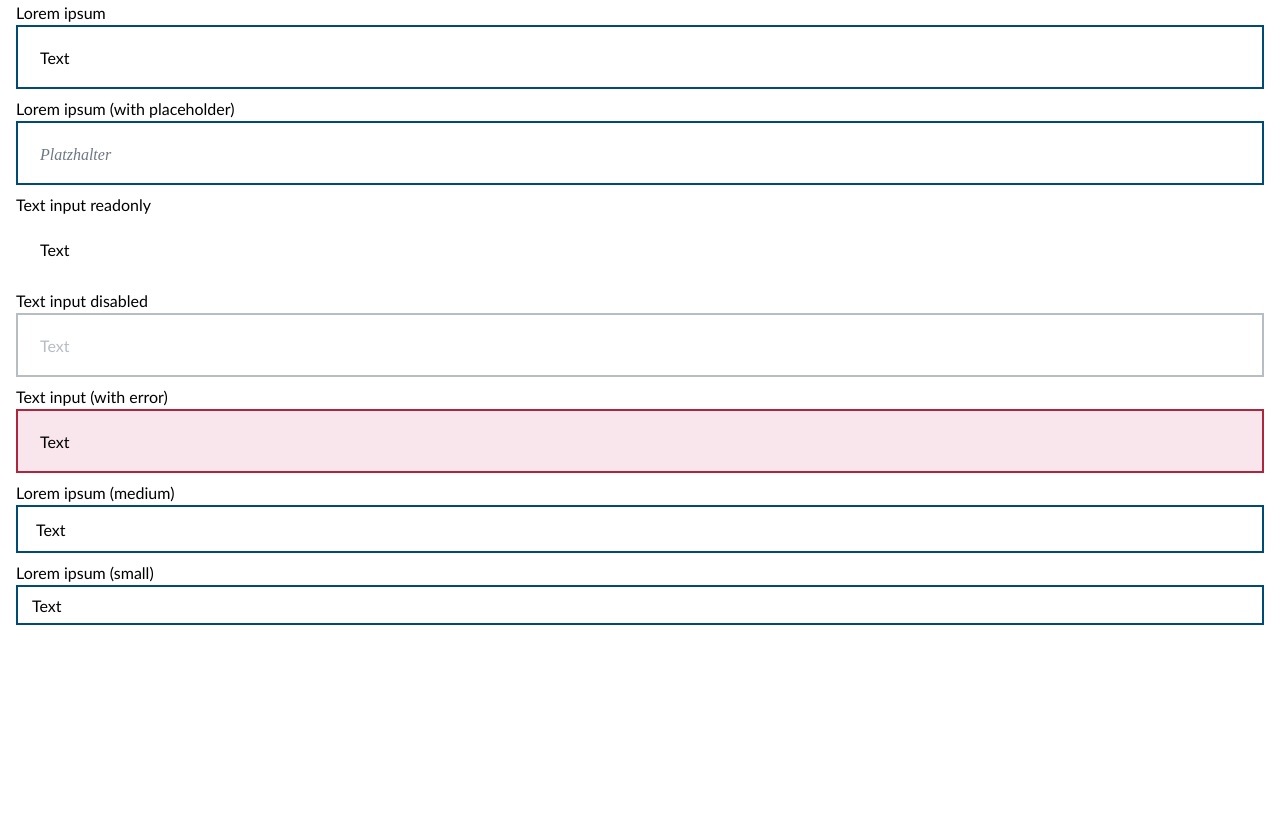
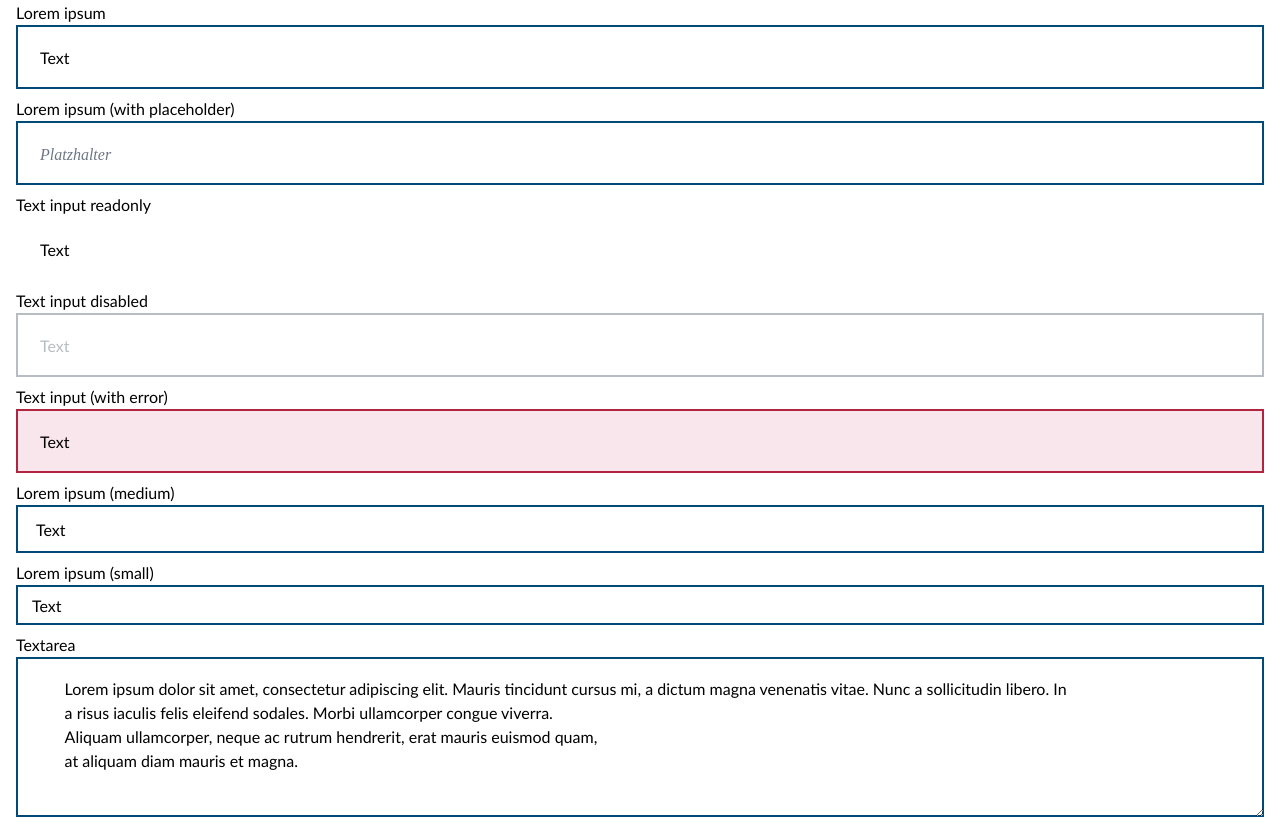
Before and after one commit to digitalservicebund/angie, an Eleventy site: page docs/patterns/form.html in a window 1280 px wide. Shown: the part 754-1587 px from the top of the page. Before the commit the page ends 1395 px from the top, so only its background shows below. Built offline with nearby package versions, Linux system fonts and the light colour scheme; Eleventy itself is replaced by a stand-in of ours; files that its build step writes are made by us from their sources; a web font is replaced by a local one; what sass-embedded would draw is missing.

Commit message:
Add textarea (wip)

```diff
--- a/docs/patterns/form.html
+++ b/docs/patterns/form.html
@@ -101,4 +101,14 @@ layout: layouts/patterns.njk
     <label for="is">Lorem ipsum (small)</label>
     <input type="text" value="Text" id="is" class="ds-input ds-input-small" />
   </div>
+
+  <div>
+    <label for="ta">Textarea</label>
+    <textarea id="ta" class="ds-input" rows="5">
+      Lorem ipsum dolor sit amet, consectetur adipiscing elit. Mauris tincidunt cursus mi, a dictum magna venenatis vitae. Nunc a sollicitudin libero. In
+      a risus iaculis felis eleifend sodales. Morbi ullamcorper congue viverra.
+      Aliquam ullamcorper, neque ac rutrum hendrerit, erat mauris euismod quam,
+      at aliquam diam mauris et magna.
+    </textarea>
+  </div>
 </div>
--- a/src/css/input.scss
+++ b/src/css/input.scss
@@ -88,6 +88,12 @@ input[type="url"]:not([class]):hover {
 }
 /* stylelint-enable selector-no-vendor-prefix */
 
+textarea {
+  height: auto !important;
+  padding-top: 1.25rem !important;
+  padding-bottom: 1.25rem !important;
+}
+
 .ds-input-medium {
   height: 3rem;
   padding-left: 1.25rem;
```
Also changed, not shown: docs/patterns/webcomponent.html (+4 -2 lines), src/js/textareaAutoResize.js (added, +20 -0 lines), 3 other files.
